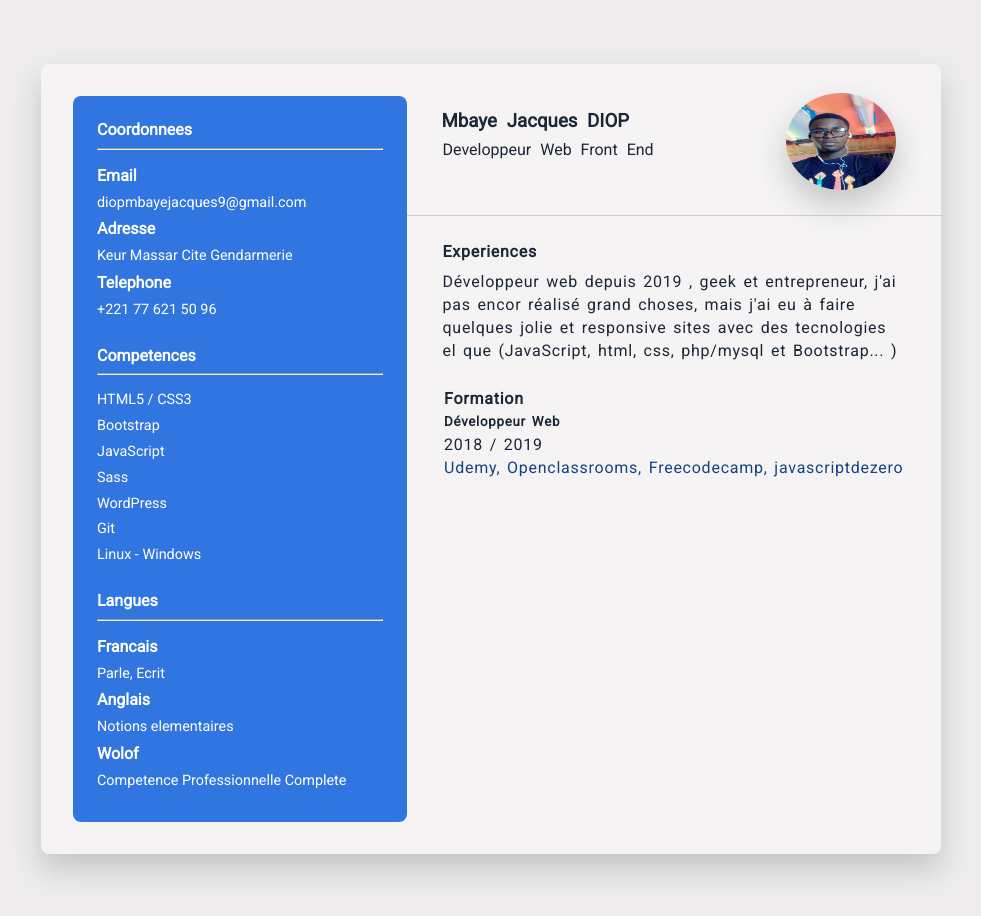
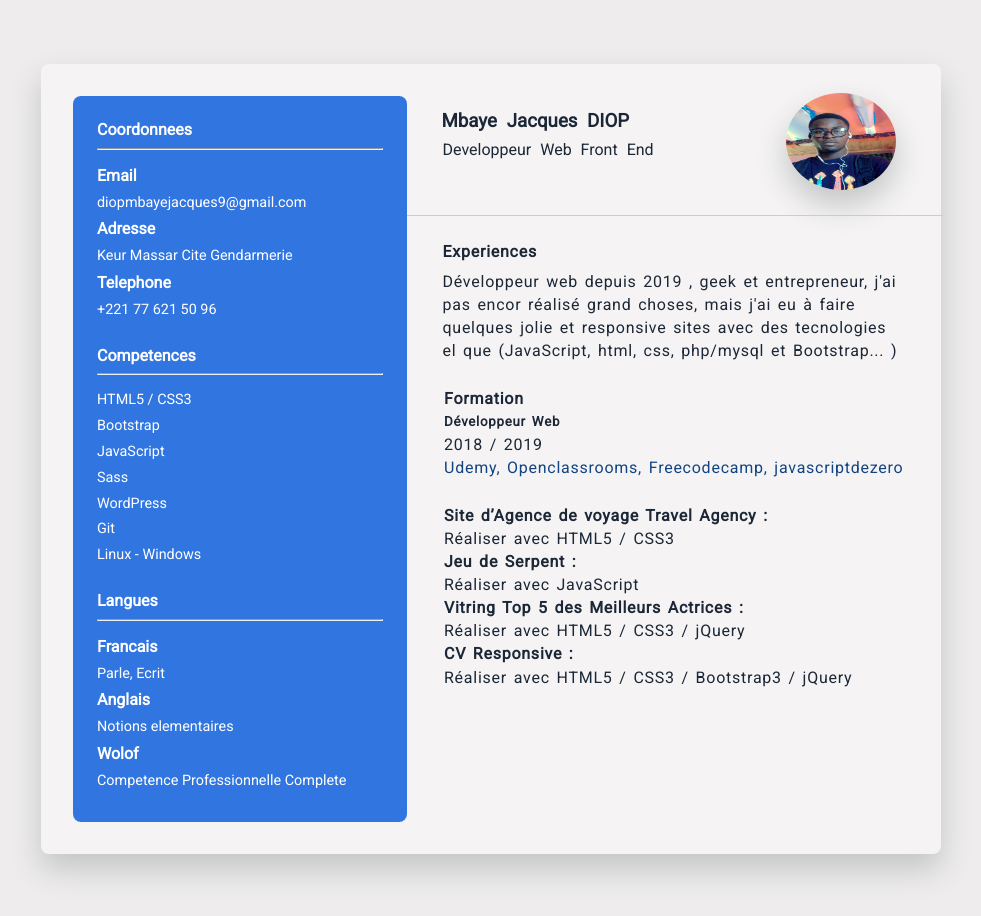
Before and after one commit to MJ-diop/MJD_CV, a website: page index.html in a window 1280 px wide. Shown: the whole page, without its empty margins (149-1130 px from the left). Drawn offline with Linux system fonts and the light colour scheme.

Commit message:
section projets-ped: done

```diff
--- a/index.html
+++ b/index.html
@@ -74,9 +74,7 @@
       <section class="formation">
         <h4>Formation</h4>
         <h5>Développeur Web</h5>
-
         <span>2018 / 2019</span>
-
         <p>
           <a href="https://www.udemy.com/" target="blank">Udemy,</a>
 
@@ -92,6 +90,17 @@
         </p>
       </section>
       <!-- END OF THE formation section -->
+      <section class="projets-ped">
+        <h4>Site d’Agence de voyage Travel Agency :</h4>
+        <span>Réaliser avec HTML5 / CSS3</span><br />
+        <h4>Jeu de Serpent :</h4>
+        <span>Réaliser avec JavaScript</span><br />
+        <h4>Vitring Top 5 des Meilleurs Actrices :</h4>
+        <span>Réaliser avec HTML5 / CSS3 / jQuery</span><br />
+        <h4>CV Responsive :</h4>
+        <span>Réaliser avec HTML5 / CSS3 / Bootstrap3 / jQuery</span>
+      </section>
+      <!-- END OF THE projets-ped section -->
     </main>
 
     <script src="src/js/main.js"></script>
--- a/src/scss/main.scss
+++ b/src/scss/main.scss
@@ -125,4 +125,14 @@ main {
       }
     }
   }
+
+  .projets-ped {
+    float: right;
+    margin-top: -318px;
+    width: 465px;
+    word-spacing: 2px;
+    line-height: 23.15px;
+    letter-spacing: 0.75px;
+    color: rgb(27, 39, 54);
+  }
 }
```
Also changed, not shown: src/css/main.css.
